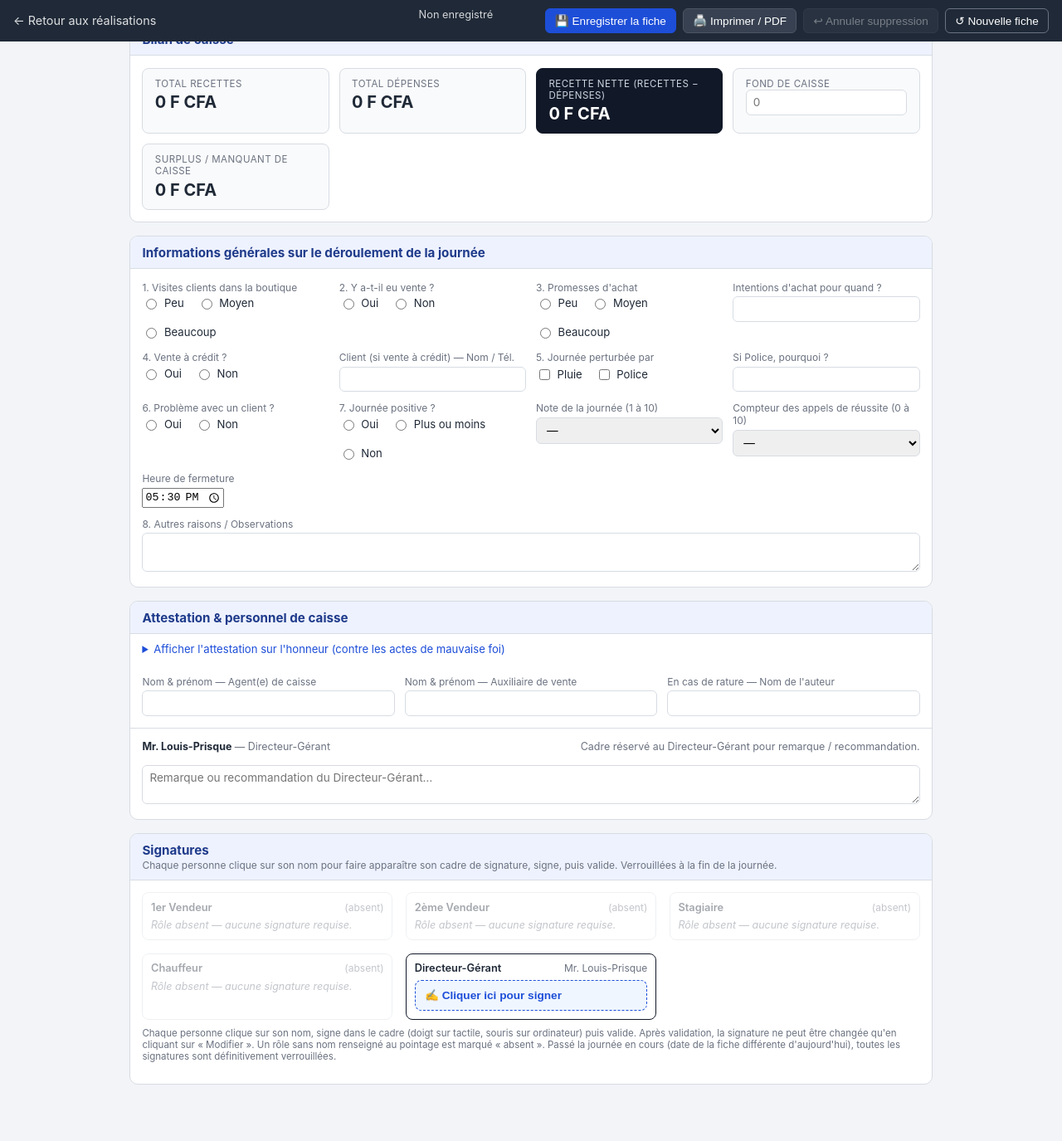
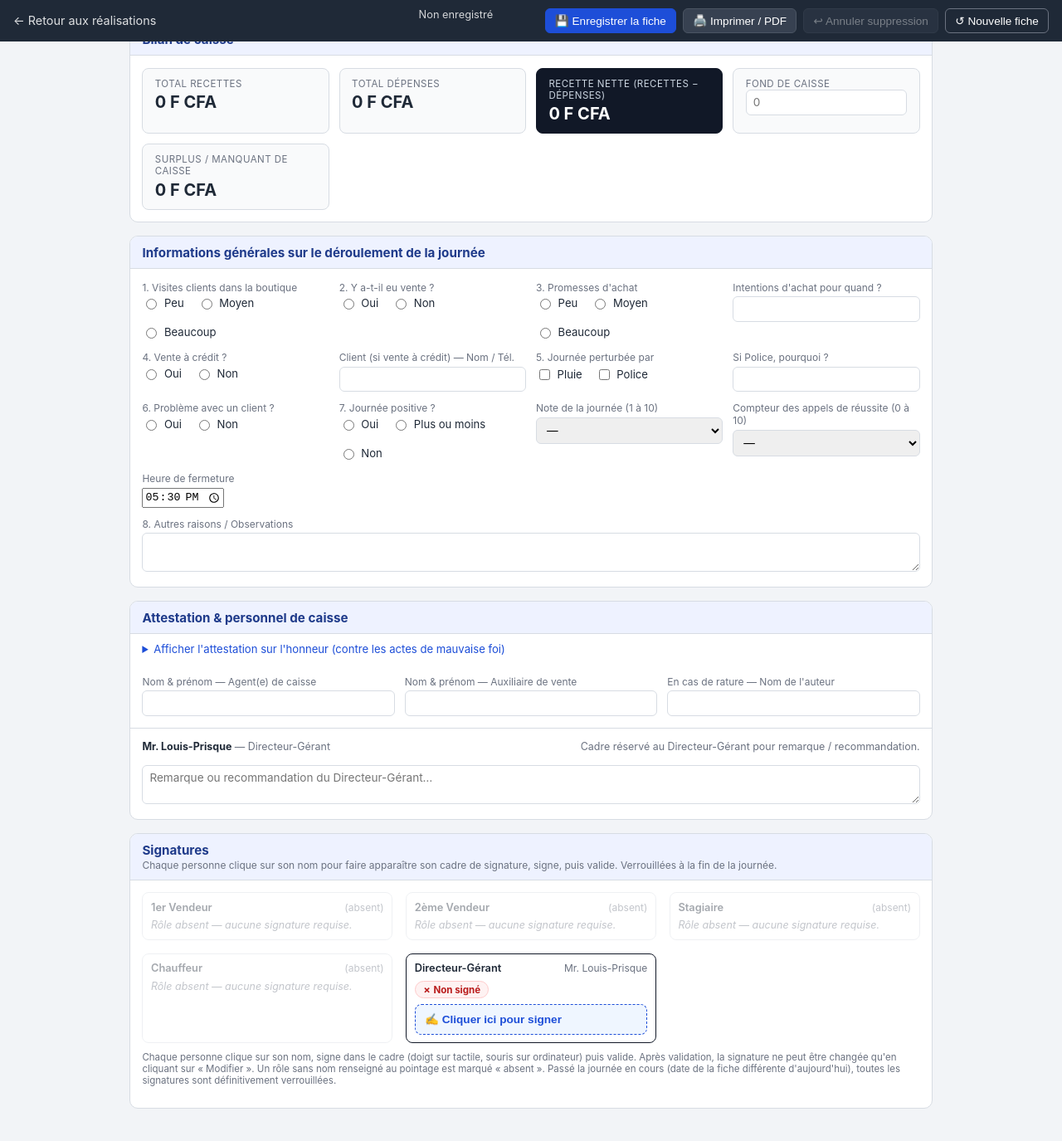
Before and after one commit to Richesse-Uni/Richesse-Uni.github.io, a Jekyll site: the page built from outils/fiche-exploitation-journaliere.html, in a window 1280 px wide and 1400 px high, scrolled down 2256 px. Shown: the top 1375 px of the window at 83% size. Built offline with Jekyll 4.4.1, drawn with Linux system fonts in a browser that asks for light colours.

Commit message:
Affiche "Non signé" et permet de supprimer une signature validée
Ajoute une pastille « ✗ Non signé » visible tant qu'un rôle présent
n'a pas encore signé, en miroir du badge « ✓ Signé » déjà existant.
Ajoute un bouton « Supprimer » à côté de « Modifier » sur une
signature validée : la suppression ramène le rôle à l'état
« Non signé » et suit les mêmes règles que « Modifier » (bloquée une
fois la journée clôturée). Comme les autres suppressions de l'outil,
elle est annulable via le bouton « Annuler suppression » ou Ctrl/Cmd+Z.

Co-Authored-By: Claude Sonnet 5 <noreply@anthropic.com>
Claude-Session: https://claude.ai/code/session_016p3Nek4C23S2Usgbm8WnBN

```diff
--- a/outils/fiche-exploitation-journaliere.html
+++ b/outils/fiche-exploitation-journaliere.html
@@ -205,16 +205,22 @@ robots: noindex
   .sig-validated{display:none;flex-direction:column;gap:.4rem;}
   .sig-preview{width:100%;height:110px;object-fit:contain;border:1px solid var(--line);border-radius:6px;background:#fff;}
   .sig-preview:not([src]){visibility:hidden;}
-  .sig-validated-row{display:flex;justify-content:space-between;align-items:center;}
+  .sig-validated-row{display:flex;justify-content:space-between;align-items:center;gap:.4rem;flex-wrap:wrap;}
+  .sig-validated-actions{display:flex;gap:.35rem;flex-wrap:wrap;}
   .sig-edit{background:none;border:1px solid var(--line);border-radius:6px;padding:.25rem .6rem;font-size:.75rem;cursor:pointer;color:var(--ink);}
   .sig-edit:hover{border-color:var(--accent-2);color:var(--accent-2);}
+  .sig-delete{background:none;border:1px solid #fecaca;border-radius:6px;padding:.25rem .6rem;font-size:.75rem;cursor:pointer;color:var(--accent);}
+  .sig-delete:hover{background:#fef2f2;}
+
+  .sig-unsigned-note{display:none;margin:0 0 .4rem;}
 
   .sig-block[data-state="absent"] .sig-absent-note{display:block;}
   .sig-block[data-state="unsigned"] .sig-name-btn{display:block;}
+  .sig-block[data-state="unsigned"] .sig-unsigned-note{display:block;}
   .sig-block[data-state="signing"] .sig-pad{display:block;}
   .sig-block[data-state="validated"] .sig-validated{display:flex;}
 
-  .sig-block.day-locked .sig-name-btn, .sig-block.day-locked .sig-edit{display:none;}
+  .sig-block.day-locked .sig-name-btn, .sig-block.day-locked .sig-edit, .sig-block.day-locked .sig-delete{display:none;}
   .sig-block.day-locked.sig-block[data-state="unsigned"] .sig-closed-note,
   .sig-block.day-locked.sig-block[data-state="validated"] .sig-closed-note{display:block;}
 
@@ -223,7 +229,7 @@ robots: noindex
     .topbar, .tabs{display:none;}
     #view-archives, #view-clients, #view-stock, .scanner-overlay{display:none !important;}
     .sig-block[data-state="absent"]{display:none !important;}
-    .sig-name-btn, .sig-pad, .sig-edit, .sig-closed-note, .sig-absent-note{display:none !important;}
+    .sig-name-btn, .sig-pad, .sig-edit, .sig-delete, .sig-closed-note, .sig-absent-note, .sig-unsigned-note{display:none !important;}
     .sig-validated{display:flex !important;}
     .sig-block{break-inside:avoid;}
     main{max-width:100%;margin:0;padding:0;}
@@ -528,6 +534,7 @@ robots: noindex
           <div class="sig-label"><span>1er Vendeur</span><span class="sig-name" id="sig-name-1er-vendeur">(absent)</span></div>
           <p class="sig-absent-note">Rôle absent — aucune signature requise.</p>
           <p class="sig-closed-note">🔒 Journée clôturée — signature indisponible.</p>
+          <p class="sig-unsigned-note"><span class="badge-warn">✗ Non signé</span></p>
           <button type="button" class="sig-name-btn" data-role="1er-vendeur">✍️ Cliquer ici pour signer</button>
           <div class="sig-pad">
             <canvas class="sig-canvas" id="sig-1er-vendeur" width="600" height="180"></canvas>
@@ -541,7 +548,10 @@ robots: noindex
             <img class="sig-preview" id="sig-preview-1er-vendeur" alt="Signature — 1er Vendeur">
             <div class="sig-validated-row">
               <span class="badge-ok">✓ Signé</span>
-              <button type="button" class="sig-edit" data-role="1er-vendeur">Modifier</button>
+              <div class="sig-validated-actions">
+                <button type="button" class="sig-edit" data-role="1er-vendeur">Modifier</button>
+                <button type="button" class="sig-delete" data-role="1er-vendeur">🗑 Supprimer</button>
+              </div>
             </div>
           </div>
         </div>
@@ -550,6 +560,7 @@ robots: noindex
           <div class="sig-label"><span>2ème Vendeur</span><span class="sig-name" id="sig-name-2eme-vendeur">(absent)</span></div>
           <p class="sig-absent-note">Rôle absent — aucune signature requise.</p>
           <p class="sig-closed-note">🔒 Journée clôturée — signature indisponible.</p>
+          <p class="sig-unsigned-note"><span class="badge-warn">✗ Non signé</span></p>
           <button type="button" class="sig-name-btn" data-role="2eme-vendeur">✍️ Cliquer ici pour signer</button>
           <div class="sig-pad">
             <canvas class="sig-canvas" id="sig-2eme-vendeur" width="600" height="180"></canvas>
@@ -563,7 +574,10 @@ robots: noindex
             <img class="sig-preview" id="sig-preview-2eme-vendeur" alt="Signature — 2ème Vendeur">
             <div class="sig-validated-row">
               <span class="badge-ok">✓ Signé</span>
-              <button type="button" class="sig-edit" data-role="2eme-vendeur">Modifier</button>
+              <div class="sig-validated-actions">
+                <button type="button" class="sig-edit" data-role="2eme-vendeur">Modifier</button>
+                <button type="button" class="sig-delete" data-role="2eme-vendeur">🗑 Supprimer</button>
+              </div>
             </div>
           </div>
         </div>
@@ -572,6 +586,7 @@ robots: noindex
           <div class="sig-label"><span>Stagiaire</span><span class="sig-name" id="sig-name-stagiaire">(absent)</span></div>
           <p class="sig-absent-note">Rôle absent — aucune signature requise.</p>
           <p class="sig-closed-note">🔒 Journée clôturée — signature indisponible.</p>
+          <p class="sig-unsigned-note"><span class="badge-warn">✗ Non signé</span></p>
           <button type="button" class="sig-name-btn" data-role="stagiaire">✍️ Cliquer ici pour signer</button>
           <div class="sig-pad">
             <canvas class="sig-canvas" id="sig-stagiaire" width="600" height="180"></canvas>
@@ -585,7 +600,10 @@ robots: noindex
             <img class="sig-preview" id="sig-preview-stagiaire" alt="Signature — Stagiaire">
             <div class="sig-validated-row">
               <span class="badge-ok">✓ Signé</span>
-              <button type="button" class="sig-edit" data-role="stagiaire">Modifier</button>
+              <div class="sig-validated-actions">
+                <button type="button" class="sig-edit" data-role="stagiaire">Modifier</button>
+                <button type="button" class="sig-delete" data-role="stagiaire">🗑 Supprimer</button>
+              </div>
             </div>
           </div>
         </div>
@@ -594,6 +612,7 @@ robots: noindex
           <div class="sig-label"><span>Chauffeur</span><span class="sig-name" id="sig-name-chauffeur">(absent)</span></div>
           <p class="sig-absent-note">Rôle absent — aucune signature requise.</p>
           <p class="sig-closed-note">🔒 Journée clôturée — signature indisponible.</p>
+          <p class="sig-unsigned-note"><span class="badge-warn">✗ Non signé</span></p>
           <button type="button" class="sig-name-btn" data-role="chauffeur">✍️ Cliquer ici pour signer</button>
           <div class="sig-pad">
             <canvas class="sig-canvas" id="sig-chauffeur" width="600" height="180"></canvas>
@@ -607,7 +626,10 @@ robots: noindex
             <img class="sig-preview" id="sig-preview-chauffeur" alt="Signature — Chauffeur">
             <div class="sig-validated-row">
               <span class="badge-ok">✓ Signé</span>
-              <button type="button" class="sig-edit" data-role="chauffeur">Modifier</button>
+              <div class="sig-validated-actions">
+                <button type="button" class="sig-edit" data-role="chauffeur">Modifier</button>
+                <button type="button" class="sig-delete" data-role="chauffeur">🗑 Supprimer</button>
+              </div>
             </div>
           </div>
         </div>
@@ -615,6 +637,7 @@ robots: noindex
         <div class="sig-block sig-directeur" id="sig-block-directeur" data-state="unsigned">
           <div class="sig-label"><span>Directeur-Gérant</span><span class="sig-name">Mr. Louis-Prisque</span></div>
           <p class="sig-closed-note">🔒 Journée clôturée — signature indisponible.</p>
+          <p class="sig-unsigned-note"><span class="badge-warn">✗ Non signé</span></p>
           <button type="button" class="sig-name-btn" data-role="directeur">✍️ Cliquer ici pour signer</button>
           <div class="sig-pad">
             <canvas class="sig-canvas" id="sig-directeur" width="600" height="180"></canvas>
@@ -628,7 +651,10 @@ robots: noindex
             <img class="sig-preview" id="sig-preview-directeur" alt="Signature — Directeur-Gérant">
             <div class="sig-validated-row">
               <span class="badge-ok">✓ Signé</span>
-              <button type="button" class="sig-edit" data-role="directeur">Modifier</button>
+              <div class="sig-validated-actions">
+                <button type="button" class="sig-edit" data-role="directeur">Modifier</button>
+                <button type="button" class="sig-delete" data-role="directeur">🗑 Supprimer</button>
+              </div>
             </div>
           </div>
         </div>
@@ -800,6 +826,18 @@ robots: noindex
     } else if(entry.type === 'archive'){
       localStorage.setItem(entry.key, entry.value);
       if(!viewArchives.hidden) renderArchives();
+    } else if(entry.type === 'signature'){
+      var img = document.getElementById('sig-preview-'+entry.key);
+      var canvas = document.getElementById('sig-'+entry.key);
+      if(img && canvas){
+        img.src = entry.dataUrl;
+        var ctx = canvas.getContext('2d');
+        var im = new Image();
+        im.onload = function(){ ctx.drawImage(im, 0, 0, canvas.width, canvas.height); };
+        im.src = entry.dataUrl;
+        setSigState(entry.key, 'validated');
+      }
+      save();
     }
     saveStatus.textContent = 'Suppression annulée';
     btnUndo.disabled = undoStack.length === 0;
@@ -1136,6 +1174,20 @@ robots: noindex
     setSigState(key, 'signing');
   }
 
+  function deleteSignature(key){
+    if(!isFicheDateToday()){ alert('La journée est clôturée : suppression impossible.'); return; }
+    var img = document.getElementById('sig-preview-'+key);
+    var dataUrl = img.getAttribute('src');
+    if(!dataUrl) return;
+    if(!confirm('Supprimer cette signature validée ? Elle repassera à « Non signé ».')) return;
+    pushUndo({ type:'signature', key: key, dataUrl: dataUrl });
+    var canvas = document.getElementById('sig-'+key);
+    canvas.getContext('2d').clearRect(0, 0, canvas.width, canvas.height);
+    img.removeAttribute('src');
+    setSigState(key, 'unsigned');
+    save();
+  }
+
   document.querySelectorAll('.sig-name-btn').forEach(function(btn){
     btn.addEventListener('click', function(){ openSigning(btn.getAttribute('data-role')); });
   });
```
Also changed, not shown: other parts of outils/fiche-exploitation-journaliere.html (+3 -0 lines).
